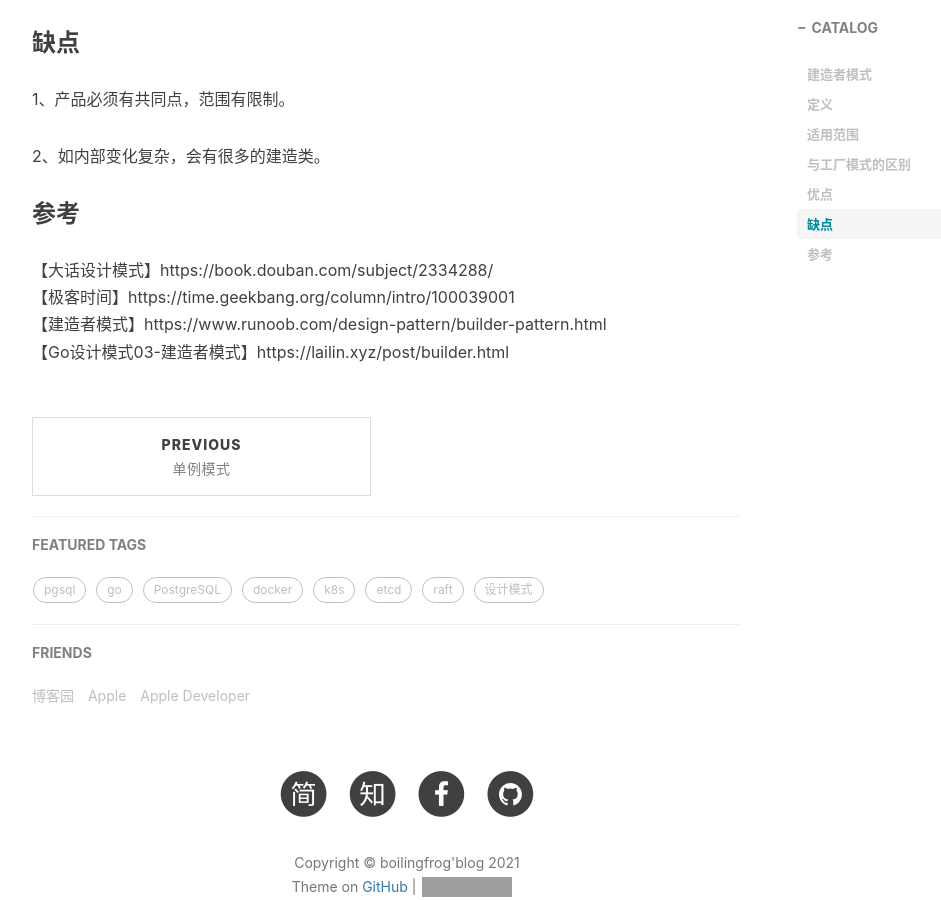
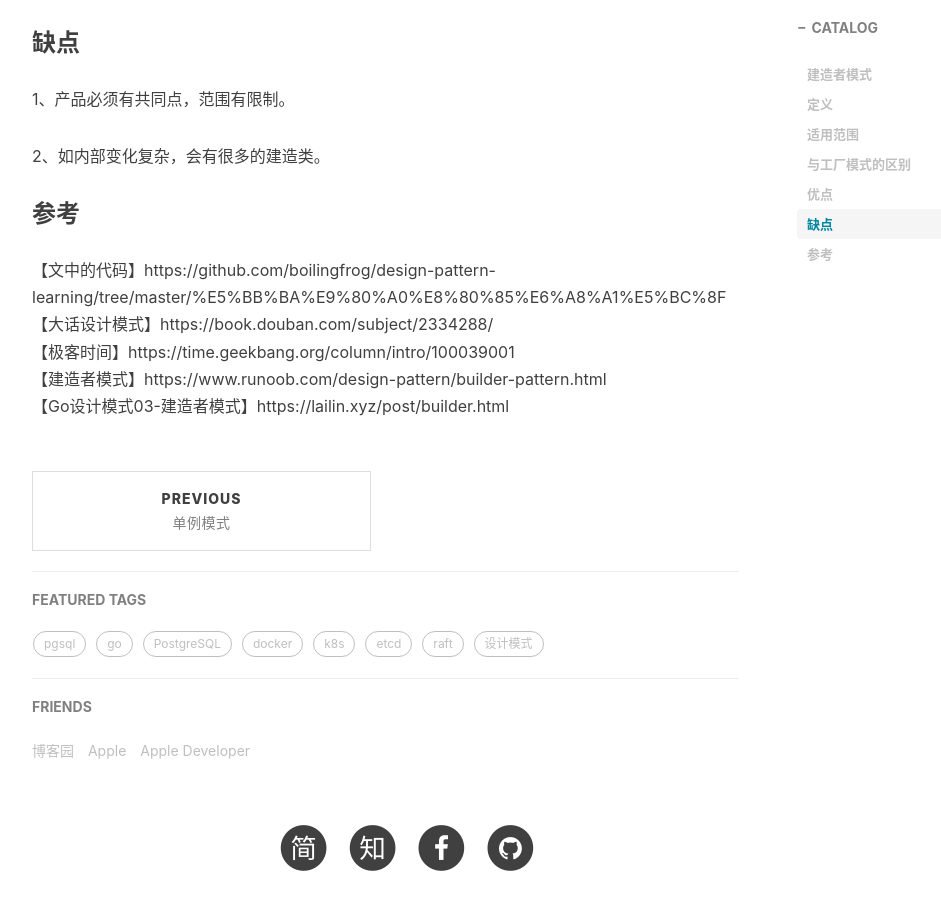
Before and after one commit to boilingfrog/boilingfrog.github.io, a Jekyll site: the page built from _posts/2021-11-06-使用go实现建造者模式.md, in a window 1280 px wide and 900 px high, scrolled down 7756 px. Shown: the whole window, without its empty margins (233-1174 px from the left). Built offline with Jekyll 4.4.1, drawn with Linux system fonts in a browser that asks for light colours; nearby versions of some CDN libraries; comment, search, counter and statistics services are not loaded; grey boxes are pictures that could not be loaded.

Commit message:
建造者模式

```diff
--- a/_posts/2021-11-06-使用go实现建造者模式.md
+++ b/_posts/2021-11-06-使用go实现建造者模式.md
@@ -350,6 +350,7 @@ func IsLimitTime(limit bool) Param {
 
 ### 参考
 
+【文中的代码】https://github.com/boilingfrog/design-pattern-learning/tree/master/%E5%BB%BA%E9%80%A0%E8%80%85%E6%A8%A1%E5%BC%8F
 【大话设计模式】https://book.douban.com/subject/2334288/
 【极客时间】https://time.geekbang.org/column/intro/100039001
 【建造者模式】https://www.runoob.com/design-pattern/builder-pattern.html
```
